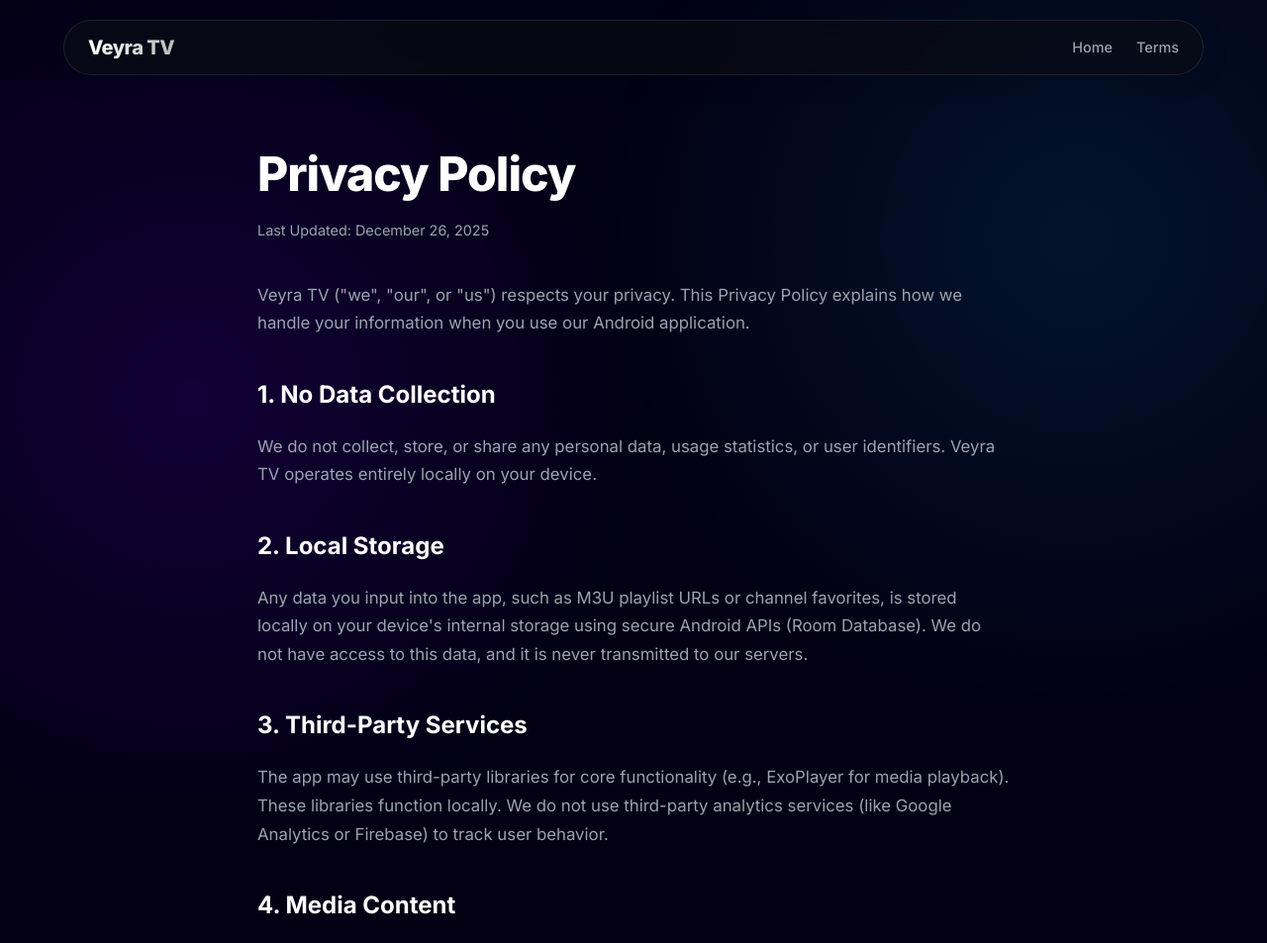
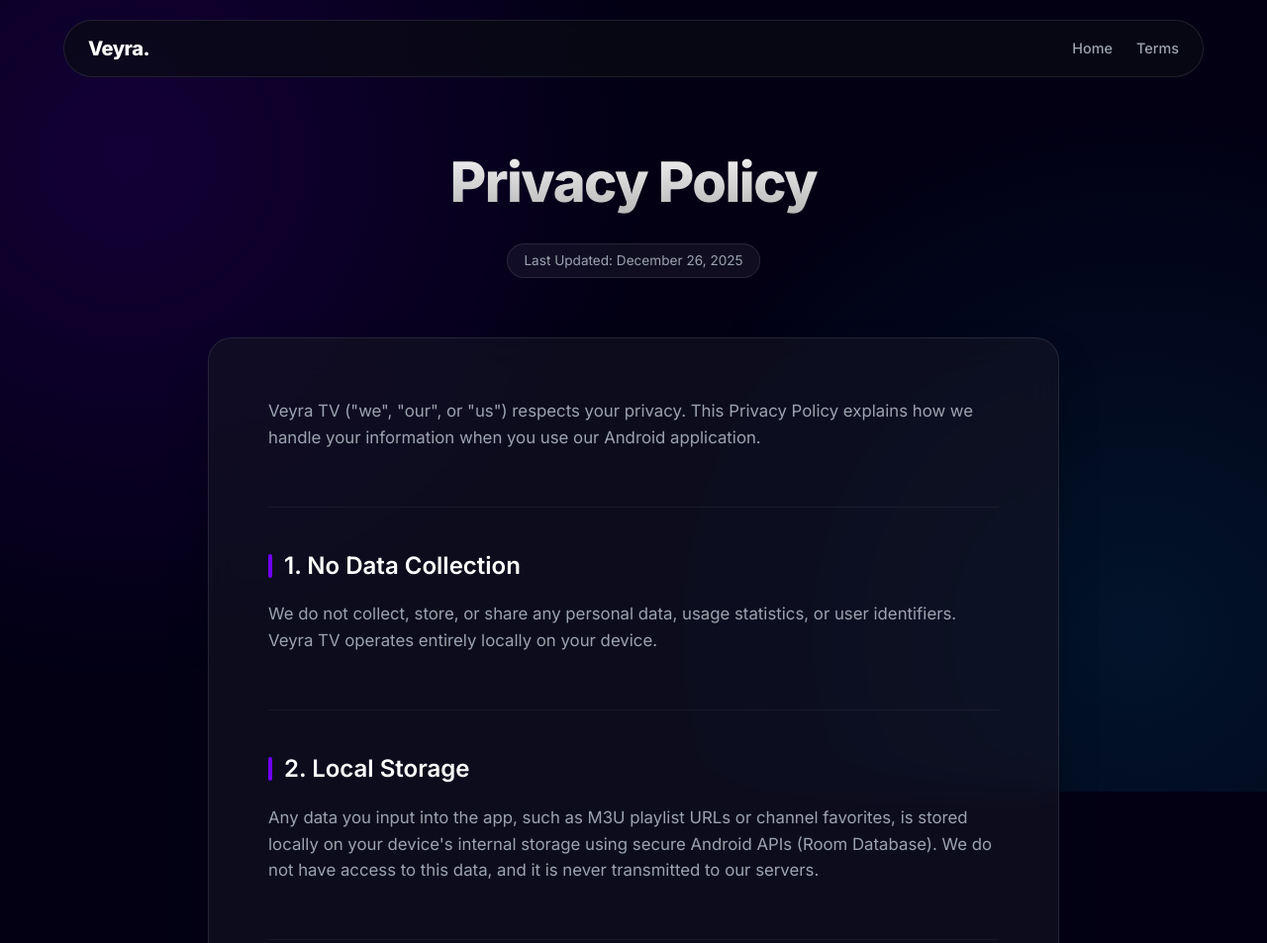
Before and after one commit to Shyam-vadgama/veyra-tv, a plain HTML site: page docs/privacy.html in a window 1280 px wide. Shown: the top 953 px of the page at 99% size. Drawn offline with Linux system fonts and the light colour scheme.

Commit message:
Redesign privacy and terms pages with modern UI

```diff
--- a/docs/privacy.html
+++ b/docs/privacy.html
@@ -9,52 +9,78 @@
 
         :root {
             --bg-main: #030014;
-            --bg-card: rgba(20, 20, 35, 0.4);
-            --bg-card-hover: rgba(30, 30, 50, 0.6);
             --primary: #7000FF;
-            --primary-gradient: linear-gradient(135deg, #7000FF 0%, #A259FF 100%);
-            --accent: #00C6FF;
             --text-white: #FFFFFF;
             --text-gray: #9CA3AF;
             --border-color: rgba(255, 255, 255, 0.1);
-            --border-glow: rgba(112, 0, 255, 0.5);
+            --glass-bg: rgba(20, 20, 35, 0.6);
             --glass-blur: blur(20px);
         }
 
         * { margin: 0; padding: 0; box-sizing: border-box; font-family: 'Inter', sans-serif; -webkit-font-smoothing: antialiased; }
 
-        body { background-color: var(--bg-main); color: var(--text-white); overflow-x: hidden; line-height: 1.5; }
+        body { background-color: var(--bg-main); color: var(--text-white); line-height: 1.6; overflow-x: hidden; }
 
         .mesh-background {
             position: fixed; top: 0; left: 0; width: 100vw; height: 100vh; z-index: -1;
-            background: radial-gradient(circle at 15% 50%, rgba(112, 0, 255, 0.15), transparent 40%), radial-gradient(circle at 85% 30%, rgba(0, 198, 255, 0.1), transparent 40%);
-            pointer-events: none;
+            background:
+                radial-gradient(circle at 10% 20%, rgba(112, 0, 255, 0.15), transparent 40%),
+                radial-gradient(circle at 90% 80%, rgba(0, 198, 255, 0.1), transparent 40%);
         }
 
+        /* Nav */
         nav {
-            position: fixed; top: 20px; left: 50%; transform: translateX(-50%); width: 90%; max-width: 1200px; padding: 12px 24px;
-            display: flex; justify-content: space-between; align-items: center; background: rgba(10, 10, 20, 0.7); backdrop-filter: var(--glass-blur);
-            border: 1px solid var(--border-color); border-radius: 100px; z-index: 1000; box-shadow: 0 4px 30px rgba(0, 0, 0, 0.1);
+            position: fixed; top: 20px; left: 50%; transform: translateX(-50%); width: 90%; max-width: 1200px;
+            padding: 12px 24px; display: flex; justify-content: space-between; align-items: center;
+            background: rgba(10, 10, 20, 0.7); backdrop-filter: var(--glass-blur);
+            border: 1px solid var(--border-color); border-radius: 100px; z-index: 1000;
         }
-
-        .logo { font-weight: 800; font-size: 1.25rem; letter-spacing: -0.5px; background: linear-gradient(to right, #fff, #bbb); -webkit-background-clip: text; -webkit-text-fill-color: transparent; text-decoration: none; }
-        .nav-links { display: flex; gap: 24px; align-items: center; }
+        .logo { font-weight: 800; font-size: 1.25rem; letter-spacing: -0.5px; color: #fff; text-decoration: none; }
+        .nav-links { display: flex; gap: 24px; }
         .nav-links a { color: var(--text-gray); text-decoration: none; font-size: 0.9rem; font-weight: 500; transition: color 0.3s; }
         .nav-links a:hover { color: var(--text-white); }
 
-        .content-page { max-width: 800px; margin: 0 auto; padding: 140px 20px 80px; }
-        .content-page h1 { font-size: 3rem; margin-bottom: 10px; color: #fff; font-weight: 800; letter-spacing: -1px; }
-        .last-updated { color: var(--text-gray); display: block; margin-bottom: 40px; font-size: 0.9rem; }
-        .content-page h2 { font-size: 1.5rem; margin: 40px 0 20px; color: #fff; font-weight: 700; }
-        .content-page p { margin-bottom: 16px; color: var(--text-gray); font-size: 1.05rem; line-height: 1.7; }
-        .content-page ul { padding-left: 20px; color: var(--text-gray); margin-bottom: 20px; }
-        .content-page li { margin-bottom: 10px; }
-        .content-page a { color: var(--accent); text-decoration: none; }
-        .content-page a:hover { text-decoration: underline; }
+        /* Main Layout */
+        .container { max-width: 900px; margin: 0 auto; padding: 140px 20px 80px; position: relative; }
 
-        footer { border-top: 1px solid var(--border-color); padding: 80px 20px 40px; background: #010101; text-align: center; }
-        .copyright { color: #444; font-size: 0.85rem; }
-        @media (max-width: 768px) { .nav-links { display: none; } }
+        /* Header Section */
+        .page-header { text-align: center; margin-bottom: 60px; }
+        .page-header h1 {
+            font-size: 3.5rem; font-weight: 800; margin-bottom: 16px; letter-spacing: -1.5px;
+            background: linear-gradient(180deg, #fff 0%, #aaa 100%); -webkit-background-clip: text; -webkit-text-fill-color: transparent;
+        }
+        .last-updated {
+            display: inline-block; padding: 6px 16px; border-radius: 50px;
+            background: rgba(255,255,255,0.05); border: 1px solid var(--border-color);
+            color: var(--text-gray); font-size: 0.85rem;
+        }
+
+        /* Glass Card Content */
+        .glass-card {
+            background: var(--glass-bg); backdrop-filter: var(--glass-blur);
+            border: 1px solid var(--border-color); border-radius: 24px; padding: 60px;
+            box-shadow: 0 20px 40px rgba(0,0,0,0.2);
+        }
+
+        .section { margin-bottom: 40px; border-bottom: 1px solid rgba(255,255,255,0.05); padding-bottom: 40px; }
+        .section:last-child { border-bottom: none; margin-bottom: 0; padding-bottom: 0; }
+
+        h2 { font-size: 1.5rem; color: #fff; margin-bottom: 16px; font-weight: 600; display: flex; align-items: center; gap: 12px; }
+        h2::before { content: ''; width: 4px; height: 24px; background: var(--primary); border-radius: 2px; display: block; }
+
+        p { color: var(--text-gray); margin-bottom: 16px; font-size: 1.05rem; }
+        ul { padding-left: 20px; color: var(--text-gray); margin-bottom: 16px; }
+        li { margin-bottom: 10px; }
+        a { color: #fff; text-decoration: underline; text-decoration-color: var(--primary); text-underline-offset: 4px; }
+        a:hover { color: var(--primary); }
+
+        footer { text-align: center; padding: 40px; color: #444; font-size: 0.9rem; border-top: 1px solid var(--border-color); background: #010101; }
+
+        @media (max-width: 768px) {
+            .page-header h1 { font-size: 2.5rem; }
+            .glass-card { padding: 30px; }
+            .nav-links { display: none; }
+        }
     </style>
 </head>
 <body>
@@ -62,46 +88,65 @@
     <div class="mesh-background"></div>
 
     <nav>
-        <a href="index.html" class="logo">Veyra TV</a>
+        <a href="index.html" class="logo">Veyra.</a>
         <div class="nav-links">
             <a href="index.html">Home</a>
             <a href="terms.html">Terms</a>
         </div>
     </nav>
 
-    <div class="content-page">
+    <div class="container">
+        <div class="page-header">
             <h1>Privacy Policy</h1>
             <span class="last-updated">Last Updated: December 26, 2025</span>
+        </div>
 
+        <div class="glass-card">
+            <div class="section">
                 <p>Veyra TV ("we", "our", or "us") respects your privacy. This Privacy Policy explains how we handle your information when you use our Android application.</p>
+            </div>
 
+            <div class="section">
                 <h2>1. No Data Collection</h2>
                 <p>We do not collect, store, or share any personal data, usage statistics, or user identifiers. Veyra TV operates entirely locally on your device.</p>
+            </div>
 
+            <div class="section">
                 <h2>2. Local Storage</h2>
                 <p>Any data you input into the app, such as M3U playlist URLs or channel favorites, is stored locally on your device's internal storage using secure Android APIs (Room Database). We do not have access to this data, and it is never transmitted to our servers.</p>
+            </div>
 
+            <div class="section">
                 <h2>3. Third-Party Services</h2>
                 <p>The app may use third-party libraries for core functionality (e.g., ExoPlayer for media playback). These libraries function locally. We do not use third-party analytics services (like Google Analytics or Firebase) to track user behavior.</p>
+            </div>
 
+            <div class="section">
                 <h2>4. Media Content</h2>
                 <p>Veyra TV does not provide any content. You are responsible for the playlists you load. The app acts solely as a player to render the streams you provide. We do not monitor or log the content you stream.</p>
+            </div>
 
+            <div class="section">
                 <h2>5. Crash Reporting</h2>
                 <p>Currently, we do not use automatic crash reporting tools. If the app crashes, no logs are sent to us automatically. You may voluntarily choose to share logs via GitHub Issues when reporting a bug.</p>
+            </div>
 
+            <div class="section">
                 <h2>6. Changes to This Policy</h2>
                 <p>We may update this Privacy Policy from time to time. We will notify you of any changes by updating the "Last Updated" date on this page.</p>
+            </div>
 
+            <div class="section">
                 <h2>7. Contact Us</h2>
                 <p>If you have any questions about this Privacy Policy, please contact us at:</p>
                 <p><strong>Email:</strong> <a href="mailto:shyam.veyra.tv@gmail.com">shyam.veyra.tv@gmail.com</a></p>
             </div>
+        </div>
+    </div>
 
     <footer>
-        <div class="copyright">
         &copy; 2025 Veyra Open Source Team.
-        </div>
     </footer>
+
 </body>
 </html>
```
Also changed, not shown: docs/terms.html (+73 -30 lines). Lines whose indentation alone changed are shown as unchanged.
